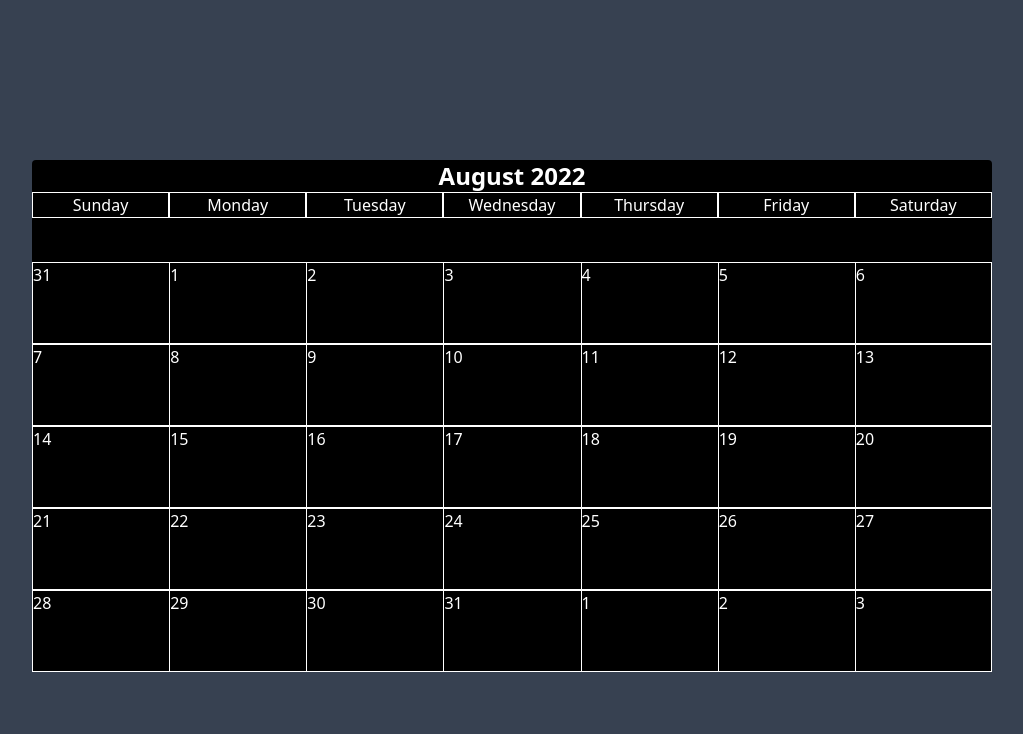
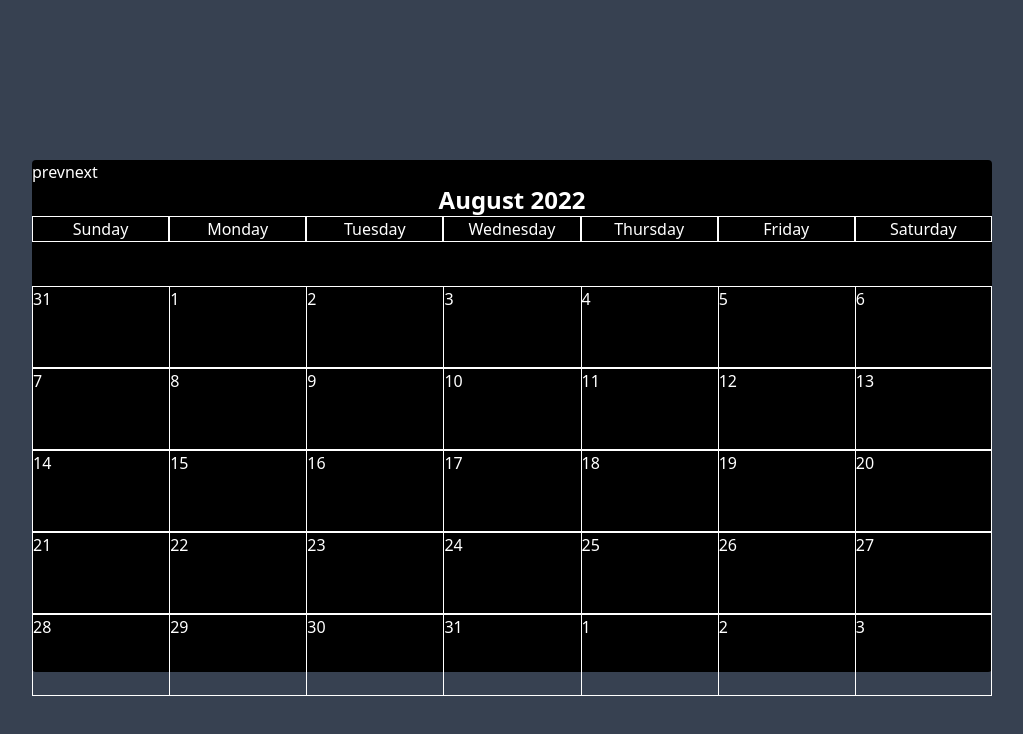
Before and after one commit to RedBrand88/crispycrustycrust, a Next.js app: page /calendar in a window 1280 px wide. Shown: the top 734 px of the page, without its empty margins (128-1151 px from the left). Built offline with nearby package versions, Linux system fonts and the light colour scheme.

Commit message:
add custom hook

```diff
--- /dev/null
+++ b/hooks/useSelectedMonth.jsx
@@ -0,0 +1,31 @@
+const { useMemo, useState, useCallback } = require("react");
+import { addDays, endOfMonth, startOfMonth, subDays } from "date-fns";
+import {genMonth} from "../utility/date-generators";
+
+const useSelectedMonth = () => {
+    const [selectedDay, setSelectedDay] = useState(new Date());
+    const [selectedMonth, setSelectedMonth] = useState(genMonth(new Date()));
+
+    const nextSelectedMonth = useCallback(() => {
+        const day = addDays(endOfMonth(new Date()), 1);
+        setSelectedMonth(genMonth(day));
+    }, []);
+
+    const prevSelectedMonth = useCallback(() => {
+        const day = subDays(startOfMonth(new Date()), 1);
+        setSelectedMonth(genMonth(day));
+    }, []);
+
+    const values = useMemo(
+    () => ({
+        selectedMonth,
+        nextSelectedMonth,
+        prevSelectedMonth
+    }),
+        [selectedMonth, nextSelectedMonth, prevSelectedMonth]
+    );
+
+    return values;
+}
+
+export default useSelectedMonth;
--- a/pages/calendar/index.jsx
+++ b/pages/calendar/index.jsx
@@ -1,10 +1,10 @@
 import { format } from "date-fns";
-import React, { useEffect, useState } from "react";
-import {genMonth} from "../../utility/date-generators";
+import React, { useState } from "react";
+import useSelectedMonth from "../../hooks/useSelectedMonth";
 
 export default function Calendar() {
     const [selectedDate, setSelectedDate] = useState(new Date());
-    const [selectedMonth, setSelectedMonth] = useState(genMonth(selectedDate));
+    const {selectedMonth, nextSelectedMonth, prevSelectedMonth} = useSelectedMonth();
     const weekdays = ["Sunday", "Monday", "Tuesday", "Wednesday", "Thursday", "Friday", "Saturday"];
 
     //todo figure out how to avoid unnecessary rerenders
@@ -12,6 +12,8 @@ export default function Calendar() {
     return (
         <div className="bg-gray-700 text-white h-screen pt-40">
             <div className="bg-black mx-40 rounded h-4/5">
+                <button onClick={prevSelectedMonth}>prev</button>
+                <button onClick={nextSelectedMonth}>next</button>
                 <div className="h-1/5">
                     <div className="text-center font-bold text-2xl">{format(selectedDate, 'MMMM')} {format(selectedDate, 'yyyy')}</div>
                     <div className="flex justify-content">
```
